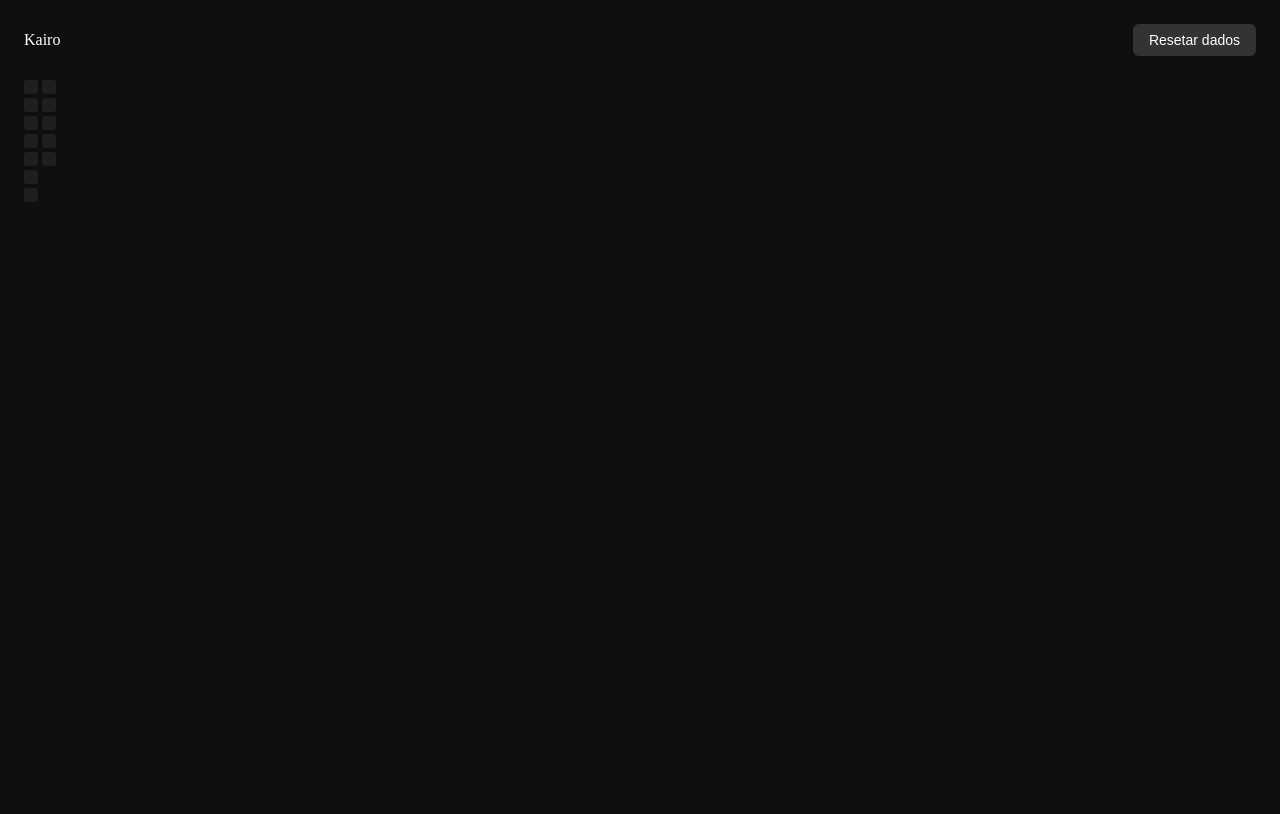
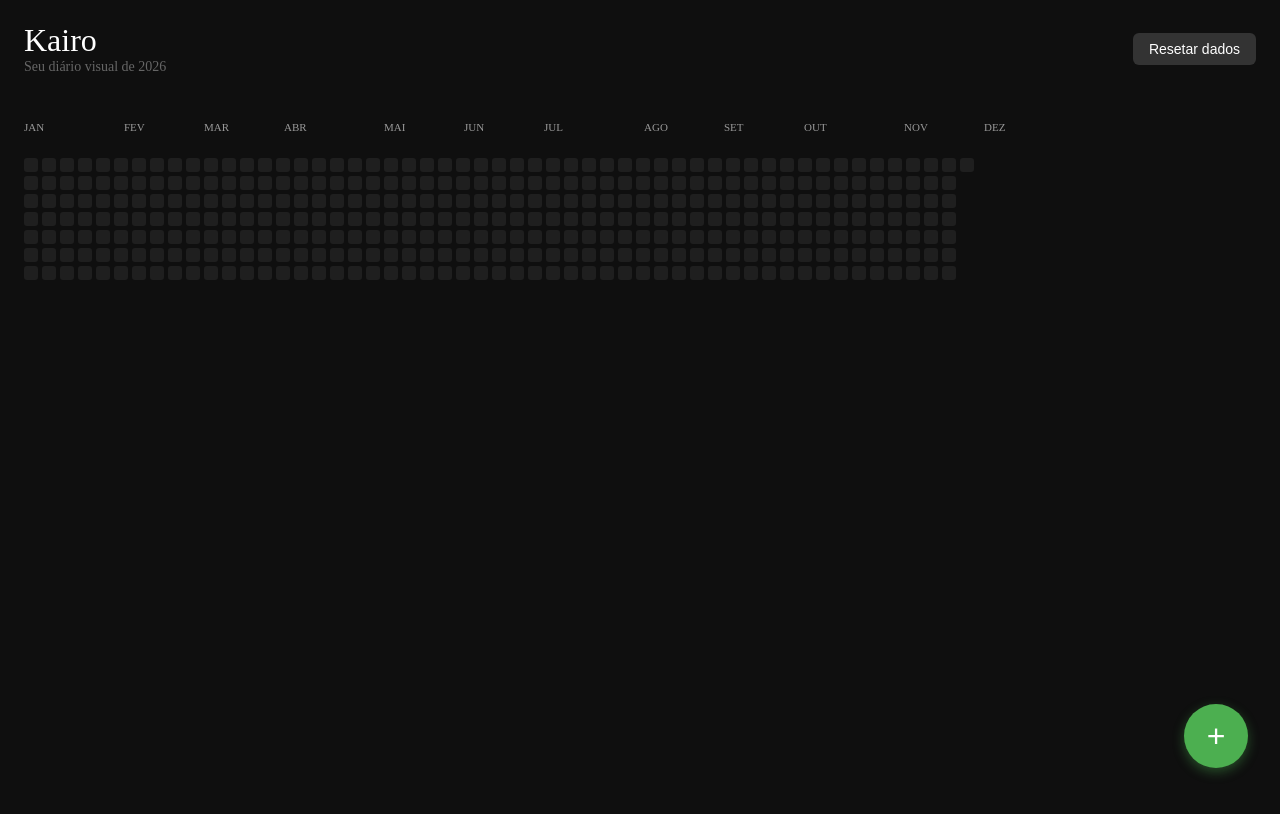
Before and after one commit to Caiorossi00/Kairo, a React (Vite) app: page / in a window 1280 px wide. Shown: the top 814 px of the page. Built offline with nearby package versions, Linux system fonts and the light colour scheme.

Commit message:
Add activity entry management and UI enhancements; implement MonthSection and YearView components

```diff
--- a/src/App.tsx
+++ b/src/App.tsx
@@ -1,13 +1,15 @@
+import { useState } from "react";
 import { DayModal } from "./ui/DayModal";
 import { YearGrid } from "./ui/YearGrid";
+import { AddEntryButton } from "./ui/AddEntryButton";
 import { usePersistedYear } from "./hooks/usePersistedYear";
 import { year2026 } from "./mocks/year";
 import type { YearDay, ActivityEntry } from "./domain/year";
-import { useState } from "react";
 
 export default function App() {
   const { days, setDays, resetData } = usePersistedYear(year2026);
   const [selectedDay, setSelectedDay] = useState<YearDay | null>(null);
+  const [showAddModal, setShowAddModal] = useState(false);
 
   const handleAddEntry = (
     dayDate: string,
@@ -23,7 +25,6 @@ export default function App() {
         };
 
         const updatedEntries = [...(day.entries || []), newEntry];
-
         const newBreakdown = { ...day.breakdown };
         newBreakdown[entry.type] = (newBreakdown[entry.type] || 0) + 1;
 
@@ -53,7 +54,6 @@ export default function App() {
 
         const updatedEntries =
           day.entries?.filter((e) => e.id !== entryId) || [];
-
         const newBreakdown = { ...day.breakdown };
         newBreakdown[entryToDelete.type] = Math.max(
           0,
@@ -84,6 +84,11 @@ export default function App() {
     setSelectedDay(currentDay);
   };
 
+  const handleCloseModal = () => {
+    setSelectedDay(null);
+    setShowAddModal(false);
+  };
+
   return (
     <div style={{ padding: 24, background: "#0f0f0f", minHeight: "100vh" }}>
       <div
@@ -91,10 +96,15 @@ export default function App() {
           display: "flex",
           justifyContent: "space-between",
           alignItems: "center",
-          marginBottom: 24,
+          marginBottom: 48,
         }}
       >
-        <h2 style={{ color: "#fff", margin: 0 }}>Kairo</h2>
+        <div>
+          <h1 style={{ color: "#fff", margin: 0, fontSize: 32 }}>Kairo</h1>
+          <p style={{ color: "#666", margin: "4px 0 0 0", fontSize: 14 }}>
+            Seu diário visual de 2026
+          </p>
+        </div>
         <button
           onClick={resetData}
           style={{
@@ -113,16 +123,22 @@ export default function App() {
 
       <YearGrid days={days} onDayClick={handleDayClick} />
 
+      <AddEntryButton onClick={() => setShowAddModal(true)} />
+
       {selectedDay && (
         <DayModal
           day={selectedDay}
-          onClose={() => setSelectedDay(null)}
-          onAddEntry={(entry) => handleAddEntry(selectedDay.date, entry)}
+          onClose={handleCloseModal}
+          onAddEntry={(date, entry) => handleAddEntry(date, entry)}
           onDeleteEntry={(entryId) =>
             handleDeleteEntry(selectedDay.date, entryId)
           }
         />
       )}
+
+      {showAddModal && (
+        <DayModal onClose={handleCloseModal} onAddEntry={handleAddEntry} />
+      )}
     </div>
   );
 }
--- a/src/domain/activityMeta.ts
+++ b/src/domain/activityMeta.ts
@@ -1,5 +1,5 @@
 export const ACTIVITY_META: Record<string, { label: string; icon: string }> = {
-  movie: { label: "Filmes", icon: "🎬" },
-  workout: { label: "Workout", icon: "🏋️" },
+  movie: { label: "Filme", icon: "🎬" },
+  workout: { label: "Exercício", icon: "🏋️" },
   work: { label: "Trabalho", icon: "💻" },
 };
--- a/src/index.css
+++ b/src/index.css
@@ -479,3 +479,161 @@ table {
 .submit-btn:hover {
   background: #66bb6a;
 }
+
+.month-section {
+  margin-bottom: 48px;
+}
+
+.month-title {
+  color: #fff;
+  font-size: 18px;
+  font-weight: 600;
+  margin-bottom: 16px;
+  text-transform: uppercase;
+  letter-spacing: 1px;
+}
+
+.weekday-labels {
+  display: grid;
+  grid-template-columns: repeat(7, 1fr);
+  gap: 4px;
+  margin-bottom: 8px;
+  padding: 0 2px;
+}
+
+.weekday-labels span {
+  color: #666;
+  font-size: 11px;
+  font-weight: 500;
+  text-align: center;
+  text-transform: uppercase;
+}
+
+.month-grid {
+  display: flex;
+  flex-direction: column;
+  gap: 4px;
+}
+
+.week-row {
+  display: grid;
+  grid-template-columns: repeat(7, 1fr);
+  gap: 4px;
+}
+
+.day-wrapper {
+  display: flex;
+  justify-content: center;
+  align-items: center;
+  min-height: 14px;
+}
+
+.empty-day {
+  width: 14px;
+  height: 14px;
+}
+
+.year-view {
+  display: grid;
+  grid-template-columns: repeat(auto-fit, minmax(280px, 1fr));
+  gap: 48px 32px;
+  max-width: 1400px;
+}
+
+@media (min-width: 1200px) {
+  .year-view {
+    grid-template-columns: repeat(3, 1fr);
+  }
+}
+
+@media (min-width: 768px) and (max-width: 1199px) {
+  .year-view {
+    grid-template-columns: repeat(2, 1fr);
+  }
+}
+
+@media (max-width: 767px) {
+  .year-view {
+    grid-template-columns: 1fr;
+  }
+}
+
+.year-grid-container {
+  display: flex;
+  flex-direction: column;
+  gap: 8px;
+  position: relative;
+}
+
+.month-labels {
+  display: grid;
+  gap: 4px;
+  height: 20px;
+  margin-bottom: 8px;
+}
+
+.month-label {
+  font-size: 11px;
+  color: #999;
+  font-weight: 500;
+  text-transform: uppercase;
+  white-space: nowrap;
+}
+
+.year-grid {
+  display: flex;
+  gap: 4px;
+}
+
+.week-column {
+  display: flex;
+  flex-direction: column;
+  gap: 4px;
+}
+
+.empty-cell {
+  width: 14px;
+  height: 14px;
+}
+
+.add-entry-button {
+  position: fixed;
+  bottom: 32px;
+  right: 32px;
+  width: 64px;
+  height: 64px;
+  border-radius: 50%;
+  background: #4caf50;
+  color: #fff;
+  border: none;
+  cursor: pointer;
+  box-shadow: 0 4px 12px rgba(76, 175, 80, 0.4);
+  transition: all 0.2s ease;
+  z-index: 100;
+  display: flex;
+  align-items: center;
+  justify-content: center;
+}
+
+.add-entry-button:hover {
+  background: #66bb6a;
+  transform: scale(1.05);
+  box-shadow: 0 6px 16px rgba(76, 175, 80, 0.6);
+}
+
+.add-entry-button:active {
+  transform: scale(0.95);
+}
+
+.plus-icon {
+  font-size: 32px;
+  font-weight: 300;
+  line-height: 1;
+}
+
+.date-selectors {
+  display: grid;
+  grid-template-columns: 2fr 1fr;
+  gap: 12px;
+  margin-bottom: 16px;
+}
--- a/src/mocks/year.ts
+++ b/src/mocks/year.ts
@@ -1,64 +1,26 @@
 import type { YearDay } from "../domain/year";
 
-export const year2026: YearDay[] = [
-  {
-    date: "2026-01-01",
-    total: 0,
-    breakdown: {},
-  },
-  {
-    date: "2026-01-02",
-    total: 0,
-    breakdown: {},
-  },
-  {
-    date: "2026-01-03",
-    total: 0,
-    breakdown: {},
-  },
-  {
-    date: "2026-01-04",
-    total: 0,
-    breakdown: {},
-  },
-  {
-    date: "2026-01-05",
-    total: 0,
-    breakdown: {},
-  },
-  {
-    date: "2026-01-06",
-    total: 0,
-    breakdown: {},
-  },
-  {
-    date: "2026-01-07",
-    total: 0,
-    breakdown: {},
-  },
-  {
-    date: "2026-01-08",
-    total: 0,
-    breakdown: {},
-  },
-  {
-    date: "2026-01-09",
-    total: 0,
-    breakdown: {},
-  },
-  {
-    date: "2026-01-10",
-    total: 0,
-    breakdown: {},
-  },
-  {
-    date: "2026-01-11",
-    total: 0,
-    breakdown: {},
-  },
-  {
-    date: "2026-01-12",
-    total: 0,
-    breakdown: {},
-  },
-];
+// Função para gerar todos os dias de 2026
+function generateYear2026(): YearDay[] {
+  const days: YearDay[] = [];
+  const year = 2026;
+
+  for (let month = 0; month < 12; month++) {
+    const daysInMonth = new Date(year, month + 1, 0).getDate();
+
+    for (let day = 1; day <= daysInMonth; day++) {
+      const date = new Date(year, month, day);
+      const dateStr = date.toISOString().split("T")[0]; // YYYY-MM-DD
+
+      days.push({
+        date: dateStr,
+        total: 0,
+        breakdown: {},
+      });
+    }
+  }
+
+  return days;
+}
+
+export const year2026: YearDay[] = generateYear2026();
--- /dev/null
+++ b/src/ui/AddEntryButton.tsx
@@ -0,0 +1,15 @@
+interface Props {
+  onClick: () => void;
+}
+
+export function AddEntryButton({ onClick }: Props) {
+  return (
+    <button
+      className="add-entry-button"
+      onClick={onClick}
+      aria-label="Adicionar atividade"
+    >
+      <span className="plus-icon">+</span>
+    </button>
+  );
+}
--- a/src/ui/DayHoverCard.tsx
+++ b/src/ui/DayHoverCard.tsx
@@ -42,7 +42,6 @@ export function DayHoverCard({ day }: Props) {
         <div className="card-entries">
           {day.entries.map((entry) => (
             <div key={entry.id} className="entry-item">
-              {/* Se tiver imagem, mostra ela */}
               {entry.images && entry.images.length > 0 ? (
                 <div className="entry-with-image">
                   <img
--- a/src/ui/DayModal.tsx
+++ b/src/ui/DayModal.tsx
@@ -3,21 +3,38 @@ import type { YearDay, ActivityEntry } from "../domain/year";
 import { ACTIVITY_META } from "../domain/activityMeta";
 
 interface Props {
-  day: YearDay;
+  day?: YearDay;
+  selectedDate?: string;
   onClose: () => void;
-  onAddEntry: (entry: Omit<ActivityEntry, "id">) => void;
-  onDeleteEntry: (entryId: string) => void;
+  onAddEntry: (date: string, entry: Omit<ActivityEntry, "id">) => void;
+  onDeleteEntry?: (entryId: string) => void;
 }
 
-export function DayModal({ day, onClose, onAddEntry, onDeleteEntry }: Props) {
+export function DayModal({
+  day,
+  selectedDate,
+  onClose,
+  onAddEntry,
+  onDeleteEntry,
+}: Props) {
   const [activityType, setActivityType] = useState("movie");
   const [customType, setCustomType] = useState("");
   const [title, setTitle] = useState("");
   const [description, setDescription] = useState("");
   const [imageUrl, setImageUrl] = useState("");
+  const [selectedMonth, setSelectedMonth] = useState(
+    selectedDate ? new Date(selectedDate + "T00:00:00").getMonth() + 1 : 1
+  );
+  const [selectedDay, setSelectedDay] = useState(
+    selectedDate ? new Date(selectedDate + "T00:00:00").getDate() : 1
+  );
 
   const handleSubmit = (e: React.FormEvent) => {
     e.preventDefault();
+
+    const month = selectedMonth.toString().padStart(2, "0");
+    const dayNum = selectedDay.toString().padStart(2, "0");
+    const chosenDate = `2026-${month}-${dayNum}`;
 
     const finalType =
       activityType === "custom" ? `custom:${customType.trim()}` : activityType;
@@ -27,7 +44,7 @@ export function DayModal({ day, onClose, onAddEntry, onDeleteEntry }: Props) {
       return;
     }
 
-    onAddEntry({
+    onAddEntry(chosenDate, {
       type: finalType,
       title: title.trim() || undefined,
       description: description.trim() || undefined,
@@ -39,6 +56,10 @@ export function DayModal({ day, onClose, onAddEntry, onDeleteEntry }: Props) {
     setDescription("");
     setCustomType("");
     setImageUrl("");
+
+    if (!day) {
+      onClose();
+    }
   };
 
   const getActivityLabel = (type: string) => {
@@ -55,17 +76,46 @@ export function DayModal({ day, onClose, onAddEntry, onDeleteEntry }: Props) {
     return ACTIVITY_META[type]?.icon || "❓";
   };
 
+  const formatDate = (dateStr: string) => {
+    const date = new Date(dateStr + "T00:00:00");
+    return date.toLocaleDateString("pt-BR", {
+      day: "numeric",
+      month: "long",
+      year: "numeric",
+      weekday: "long",
+    });
+  };
+
+  const getDaysInMonth = (month: number) => {
+    return new Date(2026, month, 0).getDate();
+  };
+
+  const monthNames = [
+    "Janeiro",
+    "Fevereiro",
+    "Março",
+    "Abril",
+    "Maio",
+    "Junho",
+    "Julho",
+    "Agosto",
+    "Setembro",
+    "Outubro",
+    "Novembro",
+    "Dezembro",
+  ];
+
   return (
     <div className="modal-overlay" onClick={onClose}>
       <div className="modal-content" onClick={(e) => e.stopPropagation()}>
         <div className="modal-header">
-          <h2>{day.date}</h2>
+          <h2>{day ? formatDate(day.date) : "Adicionar Atividade"}</h2>
           <button onClick={onClose} className="close-btn">
             ✕
           </button>
         </div>
 
-        {day.entries && day.entries.length > 0 && (
+        {day && day.entries && day.entries.length > 0 && (
           <div className="entries-list">
             <h3>Atividades do dia</h3>
             {day.entries.map((entry) => (
@@ -85,12 +135,14 @@ export function DayModal({ day, onClose, onAddEntry, onDeleteEntry }: Props) {
                     <span className="entry-type">
                       {getActivityLabel(entry.type)}
                     </span>
+                    {onDeleteEntry && (
                       <button
                         onClick={() => onDeleteEntry(entry.id)}
                         className="delete-btn"
                       >
                         🗑️
                       </button>
+                    )}
                   </div>
                   {entry.title && <h4>{entry.title}</h4>}
                   {entry.description && <p>{entry.description}</p>}
@@ -101,7 +153,48 @@ export function DayModal({ day, onClose, onAddEntry, onDeleteEntry }: Props) {
         )}
 
         <form onSubmit={handleSubmit} className="add-form">
-          <h3>Adicionar atividade</h3>
+          <h3>{day ? "Adicionar outra atividade" : "Nova atividade"}</h3>
+
+          {!day && (
+            <div className="date-selectors">
+              <div className="form-group">
+                <label>Mês</label>
+                <select
+                  value={selectedMonth}
+                  onChange={(e) => {
+                    setSelectedMonth(Number(e.target.value));
+                    const maxDays = getDaysInMonth(Number(e.target.value));
+                    if (selectedDay > maxDays) {
+                      setSelectedDay(maxDays);
+                    }
+                  }}
+                >
+                  {monthNames.map((name, idx) => (
+                    <option key={idx} value={idx + 1}>
+                      {name}
+                    </option>
+                  ))}
+                </select>
+              </div>
+
+              <div className="form-group">
+                <label>Dia</label>
+                <select
+                  value={selectedDay}
+                  onChange={(e) => setSelectedDay(Number(e.target.value))}
+                >
+                  {Array.from(
+                    { length: getDaysInMonth(selectedMonth) },
+                    (_, i) => i + 1
+                  ).map((dayNum) => (
+                    <option key={dayNum} value={dayNum}>
+                      {dayNum}
+                    </option>
+                  ))}
+                </select>
+              </div>
+            </div>
+          )}
 
           <div className="form-group">
             <label>Tipo</label>
--- a/src/ui/YearGrid.tsx
+++ b/src/ui/YearGrid.tsx
@@ -6,33 +6,77 @@ interface Props {
   onDayClick: (day: YearDay) => void;
 }
 
+const MONTH_NAMES = [
+  "Jan",
+  "Fev",
+  "Mar",
+  "Abr",
+  "Mai",
+  "Jun",
+  "Jul",
+  "Ago",
+  "Set",
+  "Out",
+  "Nov",
+  "Dez",
+];
+
 export function YearGrid({ days, onDayClick }: Props) {
   const weeks: YearDay[][] = [];
   for (let i = 0; i < days.length; i += 7) {
     weeks.push(days.slice(i, i + 7));
   }
 
+  const monthLabels: { month: string; column: number }[] = [];
+  let currentMonth = -1;
+
+  weeks.forEach((week, weekIdx) => {
+    const firstDayOfWeek = week[0];
+    if (firstDayOfWeek) {
+      const month = new Date(firstDayOfWeek.date + "T00:00:00").getMonth();
+      if (month !== currentMonth) {
+        monthLabels.push({
+          month: MONTH_NAMES[month],
+          column: weekIdx,
+        });
+        currentMonth = month;
+      }
+    }
+  });
+
   return (
-    <div style={styles.grid}>
-      {weeks.map((week, weekIdx) => (
-        <div key={weekIdx} style={styles.week}>
-          {week.map((day) => (
-            <DayCell key={day.date} day={day} onClick={() => onDayClick(day)} />
-          ))}
-        </div>
-      ))}
+    <div className="year-grid-container">
+      <div
+        className="month-labels"
+        style={{ gridTemplateColumns: `repeat(${weeks.length}, 16px)` }}
+      >
+        {monthLabels.map((label, idx) => (
+          <div
+            key={idx}
+            className="month-label"
+            style={{ gridColumnStart: label.column + 1 }}
+          >
+            {label.month}
+          </div>
+        ))}
+      </div>
+
+      <div className="year-grid">
+        {weeks.map((week, weekIdx) => (
+          <div key={weekIdx} className="week-column">
+            {week.map((day) => (
+              <DayCell
+                key={day.date}
+                day={day}
+                onClick={() => onDayClick(day)}
+              />
+            ))}
+            {Array.from({ length: 7 - week.length }).map((_, idx) => (
+              <div key={`empty-${idx}`} className="empty-cell" />
+            ))}
+          </div>
+        ))}
+      </div>
     </div>
   );
 }
-
-const styles = {
-  grid: {
-    display: "flex",
-    gap: 4,
-  },
-  week: {
-    display: "flex",
-    flexDirection: "column" as const,
-    gap: 4,
-  },
-};
```
Also changed, not shown: src/ui/MonthSection.tsx (added, +56 -0 lines), src/ui/YearView.tsx (added, +49 -0 lines). Lines whose indentation alone changed are shown as unchanged.
